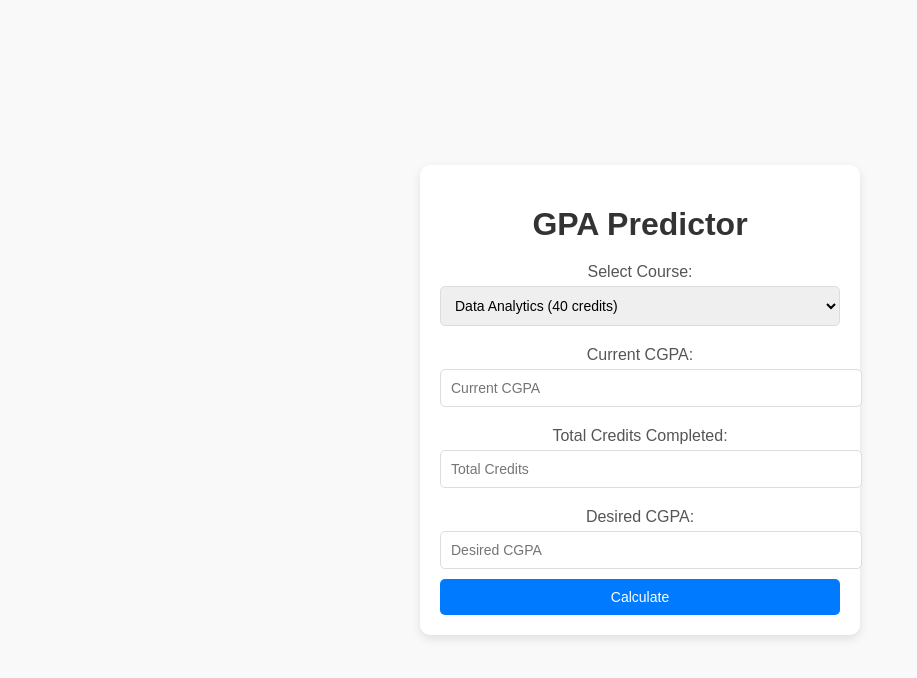
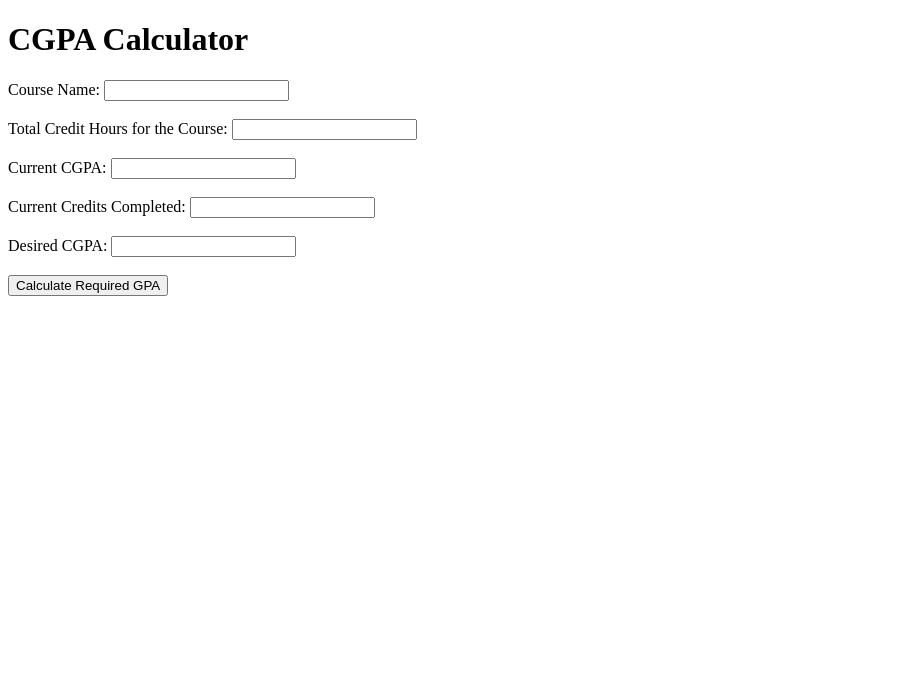
Before and after one commit to dan4737/GPACalc, a Flask app: page / in a window 1280 px wide. Shown: the top 678 px of the page, without its empty margins (0-917 px from the left). Run offline with Flask 3, Linux system fonts and the light colour scheme.

Commit message:
Provide the number of credit Hours

```diff
--- a/app.py
+++ b/app.py
@@ -2,19 +2,10 @@ from flask import Flask, render_template, request
 
 app = Flask(__name__)
 
-# Course details
-COURSES = {
-    "Data Analytics": 40,  # Course name and total credit hours
-    "Cyber Security": 40,
-    "Personal Support Worker":57
-
-}
-
-
 # Home Page
 @app.route('/')
 def index():
-    return render_template('index.html', courses=COURSES)
+    return render_template('index.html')
 
 # Calculate Required GPA
 @app.route('/calculate', methods=['POST'])
@@ -23,10 +14,8 @@ def calculate():
     current_cgpa = float(request.form.get('current_cgpa', 0))
     current_credits = float(request.form.get('current_credits', 0))
     desired_cgpa = float(request.form.get('desired_cgpa', 0))
-    selected_course = request.form.get('course')
-
-    # Get total credit hours for the selected course
-    total_course_credits = COURSES.get(selected_course, 0)
+    course_name = request.form.get('course_name')  # User-provided course name
+    total_course_credits = float(request.form.get('total_credits', 0))  # User-provided total credit hours
 
     # Calculate remaining credits
     remaining_credits = total_course_credits - current_credits
@@ -47,11 +36,11 @@ def calculate():
 
     return render_template(
         'index.html',
-        courses=COURSES,
-        selected_course=selected_course,
+        course_name=course_name,
         current_cgpa=current_cgpa,
         current_credits=current_credits,
         desired_cgpa=desired_cgpa,
+        total_course_credits=total_course_credits,
         required_gpa_message=required_gpa_message
     )
 
--- a/templates/index.html
+++ b/templates/index.html
@@ -3,40 +3,32 @@
 <head>
     <meta charset="UTF-8">
     <meta name="viewport" content="width=device-width, initial-scale=1.0">
-    <title>GPA Predictor</title>
-    <link rel="stylesheet" href="{{ url_for('static', filename='style.css') }}">
+    <title>CGPA Calculator</title>
 </head>
 <body>
-    <div class="container">
-        <h1>GPA Predictor</h1>
-        <form action="/calculate" method="POST">
-            <label for="course">Select Course:</label>
-            <select id="course" name="course" required>
-                {% for course, credits in courses.items() %}
-                <option value="{{ course }}" {% if course == selected_course %}selected{% endif %}>
-                    {{ course }} ({{ credits }} credits)
-                </option>
-                {% endfor %}
-            </select>
+    <h1>CGPA Calculator</h1>
+    <form method="POST" action="{{ url_for('calculate') }}">
+        <label for="course_name">Course Name:</label>
+        <input type="text" id="course_name" name="course_name" value="{{ course_name if course_name else '' }}" required><br><br>
+
+        <label for="total_credits">Total Credit Hours for the Course:</label>
+        <input type="number" id="total_credits" name="total_credits" step="0.1" value="{{ total_course_credits if total_course_credits else '' }}" required><br><br>
 
         <label for="current_cgpa">Current CGPA:</label>
-            <input type="number" step="0.01" name="current_cgpa" placeholder="Current CGPA" value="{{ current_cgpa }}" required>
+        <input type="number" id="current_cgpa" name="current_cgpa" step="0.01" value="{{ current_cgpa if current_cgpa else '' }}" required><br><br>
 
-            <label for="current_credits">Total Credits Completed:</label>
-            <input type="number" step="1" name="current_credits" placeholder="Total Credits" value="{{ current_credits }}" required>
+        <label for="current_credits">Current Credits Completed:</label>
+        <input type="number" id="current_credits" name="current_credits" step="0.1" value="{{ current_credits if current_credits else '' }}" required><br><br>
 
         <label for="desired_cgpa">Desired CGPA:</label>
-            <input type="number" step="0.01" name="desired_cgpa" placeholder="Desired CGPA" value="{{ desired_cgpa }}" required>
+        <input type="number" id="desired_cgpa" name="desired_cgpa" step="0.01" value="{{ desired_cgpa if desired_cgpa else '' }}" required><br><br>
 
-            <button type="submit">Calculate</button>
+        <button type="submit">Calculate Required GPA</button>
     </form>
 
-        {% if required_gpa_message is defined %}
-        <div class="result">
+    {% if required_gpa_message %}
         <h2>Result:</h2>
         <p>{{ required_gpa_message }}</p>
-        </div>
     {% endif %}
-    </div>
 </body>
 </html>
```
Lines whose indentation alone changed are shown as unchanged.
